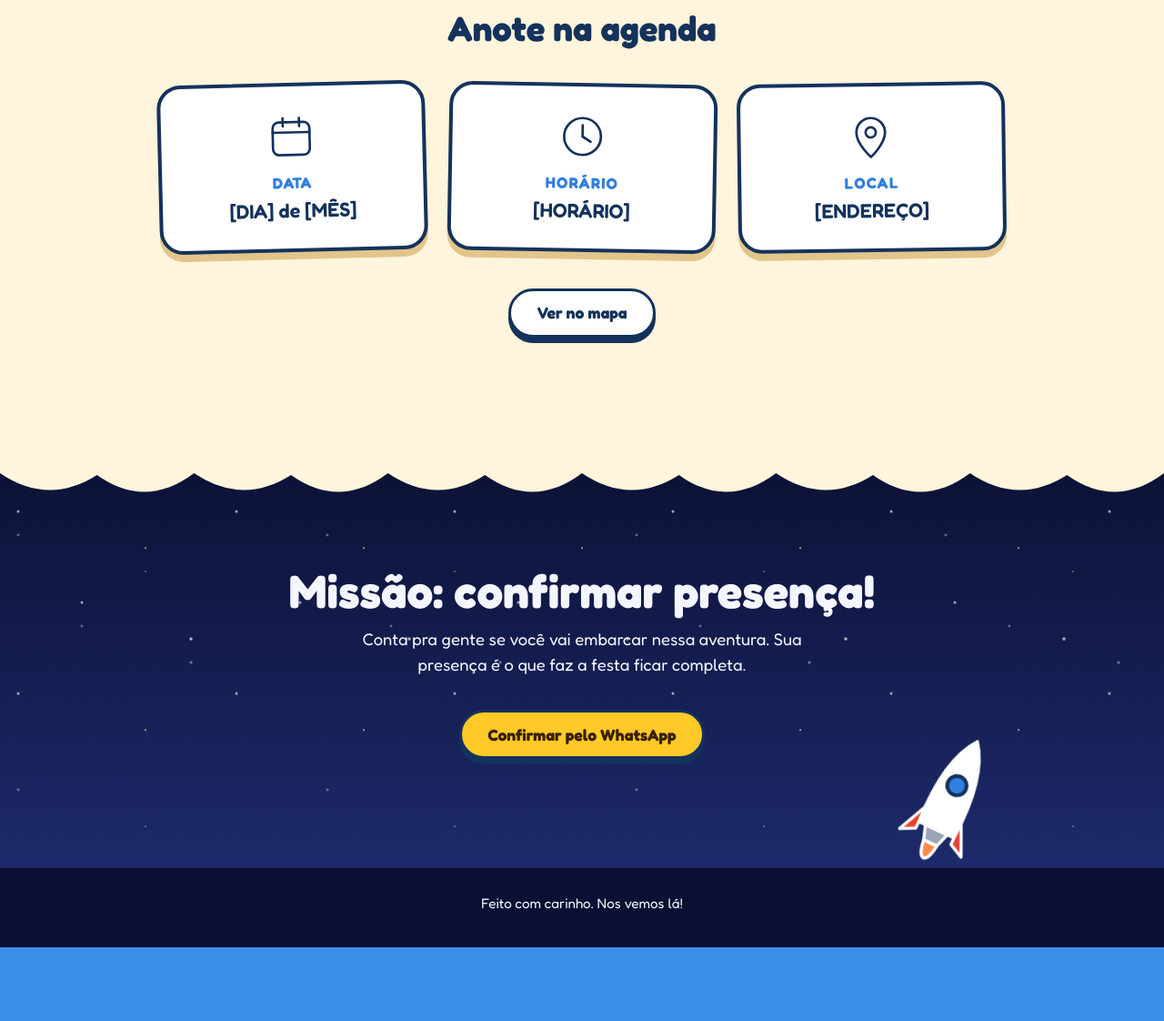
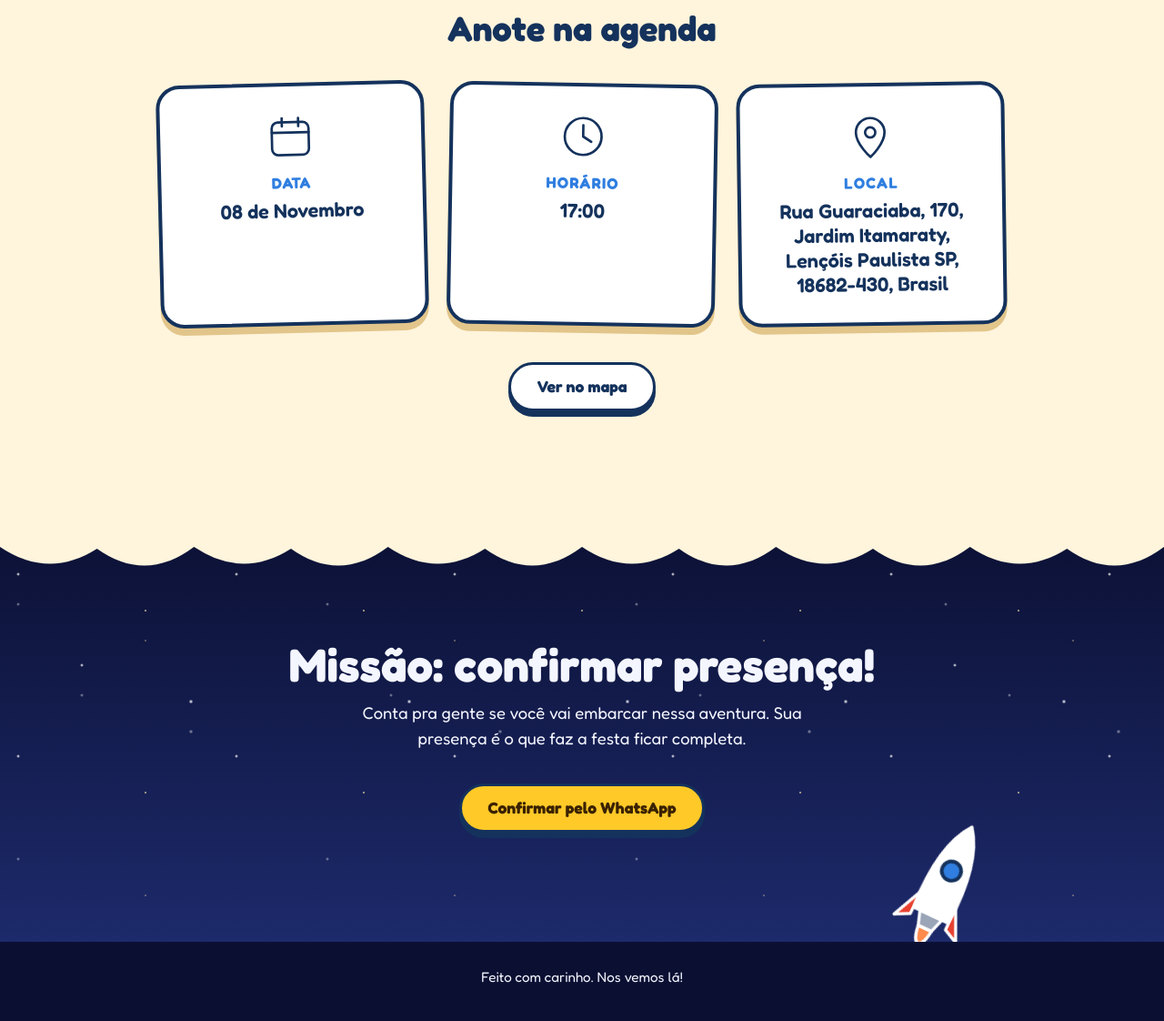
Before and after one commit to Brwnohrq/Index.html, a plain HTML site: page index.html in a window 1280 px wide. Shown: the part 1215-2337 px from the top of the page at 91% size. Before the commit the page ends 2256 px from the top, so only its background shows below. Drawn offline with Linux system fonts and the light colour scheme; a web font is replaced by a local one.

Commit message:
alteracoes

```diff
--- a/index.html
+++ b/index.html
@@ -315,17 +315,17 @@
       <article class="card reveal">
         <svg viewBox="0 0 48 48" aria-hidden="true"><rect x="6" y="10" width="36" height="32" rx="6"/><path d="M6 20h36M16 6v8M32 6v8"/></svg>
         <h3>Data</h3>
-        <p>[DIA] de [MÊS]</p>
+        <p>08 de Novembro</p>
       </article>
       <article class="card reveal">
         <svg viewBox="0 0 48 48" aria-hidden="true"><circle cx="24" cy="24" r="18"/><path d="M24 13v11l8 5"/></svg>
         <h3>Horário</h3>
-        <p>[HORÁRIO]</p>
+        <p>17:00</p>
       </article>
       <article class="card reveal">
         <svg viewBox="0 0 48 48" aria-hidden="true"><path d="M24 44s14-12.5 14-24a14 14 0 0 0-28 0c0 11.5 14 24 14 24z"/><circle cx="24" cy="20" r="5"/></svg>
         <h3>Local</h3>
-        <p>[ENDEREÇO]</p>
+        <p>Rua Guaraciaba, 170, Jardim Itamaraty, Lençóis Paulista SP, 18682-430, Brasil</p>
       </article>
     </div>
     <div class="center reveal">
```
